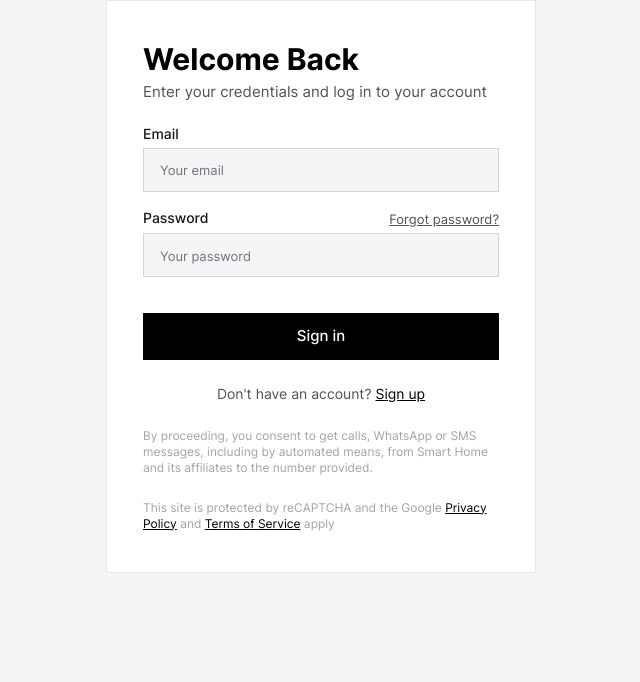
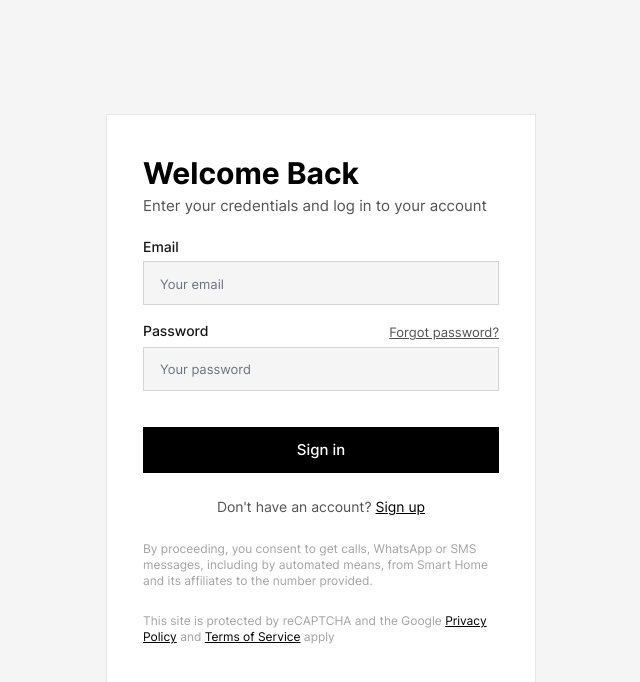
Before and after one commit to davidivkovic/smart-home, a SvelteKit app in the folder client/: page /login in a window 1280 px wide. Shown: the top 682 px of the page, without its empty margins (319-959 px from the left). Built offline with nearby package versions, Linux system fonts and the light colour scheme.

Commit message:
Fix layout

```diff
--- a/client/src/routes/(business)/+layout.svelte
+++ b/client/src/routes/(business)/+layout.svelte
@@ -3,7 +3,7 @@
   import Header from '$lib/components/common/Header.svelte'
 </script>
 
-<div class="flex  w-full flex-col">
+<div class="flex flex-1 w-full flex-col">
   <Header />
   <Container>
     <slot />
--- a/client/src/routes/+layout.svelte
+++ b/client/src/routes/+layout.svelte
@@ -5,8 +5,10 @@
   import NotificationOutlet from '$lib/components/UI/notification/NotificationOutlet.svelte'
 </script>
 
-<NotificationOutlet/>
-<main class="flex flex-col items-center justify-center">
-  <slot />
-</main>
-<DialogOutlet/>
+<div class="min-h-screen flex flex-col">
+  <NotificationOutlet/>
+  <main class="flex flex-1 flex-col items-center justify-center">
+    <slot />
+  </main>
+  <DialogOutlet/>
+</div>
```
